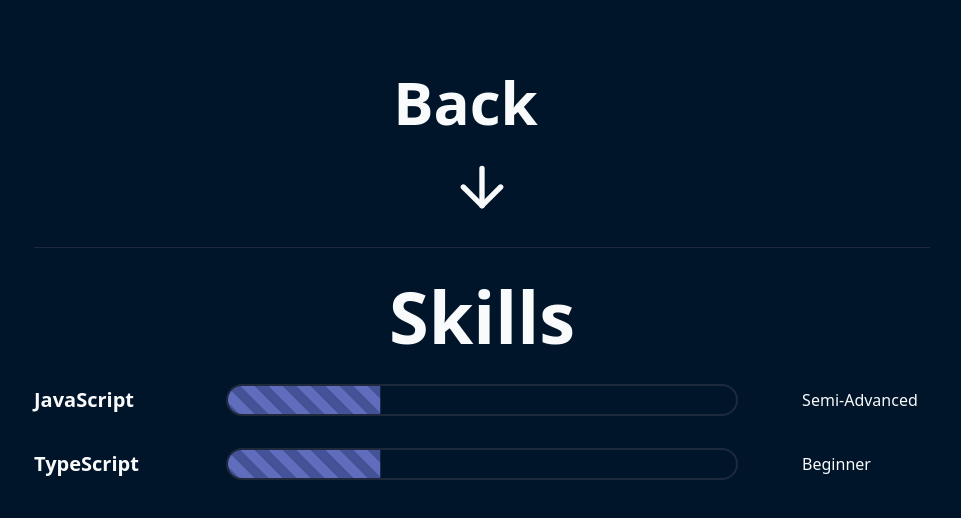
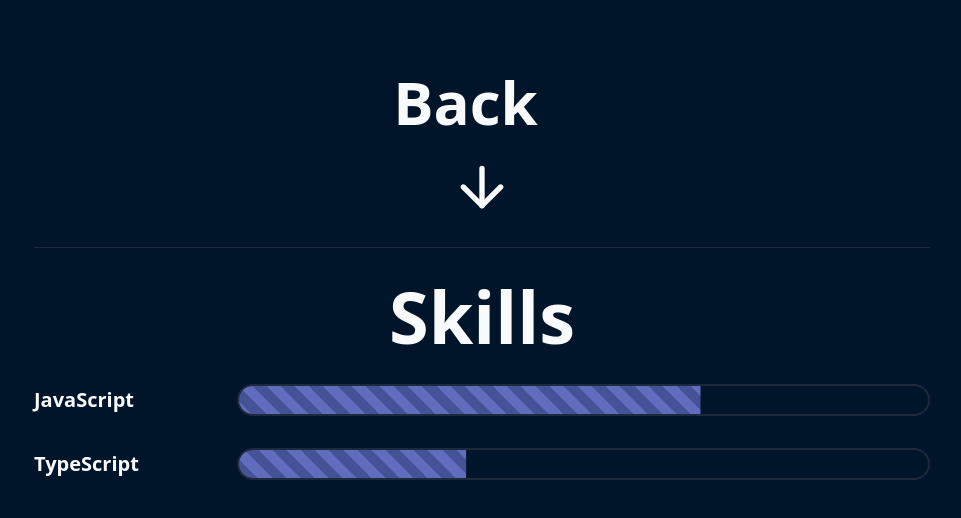
Before and after one commit to MikolajKawalec/personal-site, a React (Vite) app: page / in a window 1280 px wide. Shown: the part 569-1087 px from the top of the page, without its empty margins (158-1119 px from the left). Built offline with nearby package versions, Linux system fonts and the light colour scheme.

Commit message:
in out done

```diff
--- a/src/components/smaller_components/skill_bar.tsx
+++ b/src/components/smaller_components/skill_bar.tsx
@@ -9,14 +9,12 @@
 }
 
 const SkillBar: FC<SkillBarProps> = ({ level, className }) => {
-  //   const [amount, setAmount] = useState(0);
+  const [amount, setAmount] = useState(0);
 
-  //   useEffect(() => {
-  //     const timer = setTimeout(() => setAmount(level), 500);
-  //     return () => clearTimeout(timer);
-  //   }, []);
-
-  const amount = 30;
+  useEffect(() => {
+    const timer = setTimeout(() => setAmount(level), 500);
+    return () => clearTimeout(timer);
+  }, []);
 
   return (
     <Progress
--- a/src/components/smaller_components/skill_wrapper.tsx
+++ b/src/components/smaller_components/skill_wrapper.tsx
@@ -12,10 +12,10 @@
     <div className="flex flex-row justify-between w-full items-center py-4 gap-x-16">
       <h4 className="w-1/6 font-semibold text-xl">{skill}</h4>
       <SkillBar
-        className="w-4/6"
+        className="w-5/6"
         level={level}
       />
-      <h4 className="w-1/6 ">{SkillLevel[level]}</h4>
+      {/* <h4 className="w-1/6 ">{SkillLevel[level]}</h4> */}
     </div>
   );
 };
--- a/src/components/ui/progress.tsx
+++ b/src/components/ui/progress.tsx
@@ -10,16 +10,16 @@
   <ProgressPrimitive.Root
     ref={ref}
     className={cn(
-      'relative h-2 w-full overflow-hidden rounded-full bg-primary/20 group',
+      'relative h-2 w-full overflow-hidden rounded-full bg-primary/20 group transition-all',
       className
     )}
     {...props}
   >
     <ProgressPrimitive.Indicator
-      className="h-full w-full flex-1 bg-stripes transition-all flex group-hover:hidden"
+      className="h-full w-full flex-1 bg-stripes flex absolute inset-0 transition-all ease-in-out opacity-100 group-hover:opacity-0 duration-300 ease-in-out"
       style={{ transform: `translateX(-${100 - (value || 0)}%)` }}
     />
-    <b className="hidden group-hover:flex text-center w-full justify-center items-center">
+    <b className="opacity-0 group-hover:opacity-100 flex text-center w-full justify-center items-center absolute inset-0 transition-opacity duration-300 ease-in-out">
       {value}
     </b>
   </ProgressPrimitive.Root>
```
